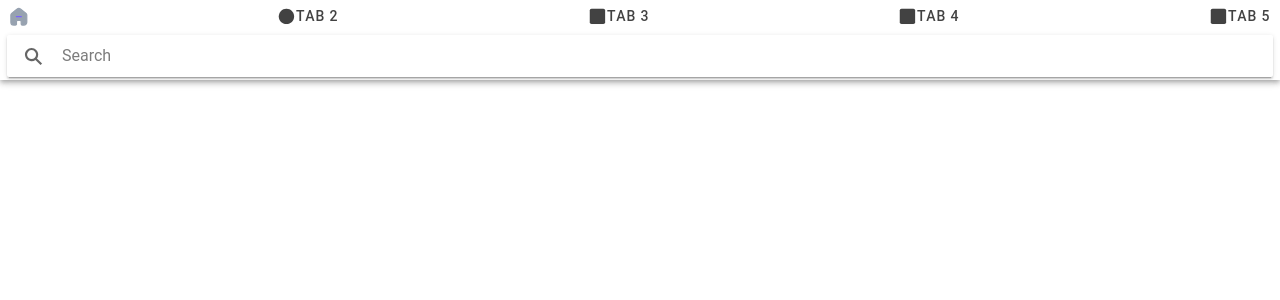
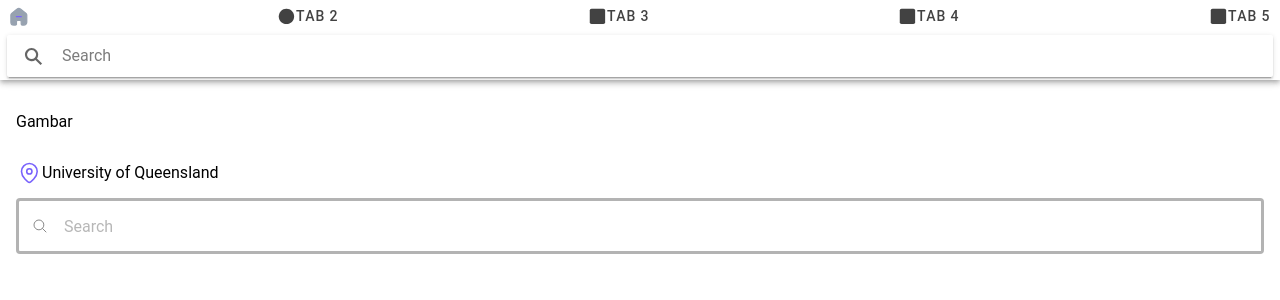
Before and after one commit to deco-builder/meal-u-fe, a React (Vite) app: page /tab1/order in a window 1280 px wide. Shown: the top 300 px of the page. Built offline with nearby package versions, Linux system fonts and the light colour scheme.

Commit message:
chore: initial commit

```diff
--- /dev/null
+++ b/public/icon/location-icon.tsx
@@ -0,0 +1,44 @@
+import React from "react";
+
+interface LocationIconProps {
+  color?: string;
+  selectedColor?: string;
+  selected?: boolean;
+}
+
+const LocationIcon: React.FC<LocationIconProps> = ({
+  color = "#97A2B0",
+  selectedColor = "#7862FC",
+  selected = false,
+}) => {
+  return (
+    <svg
+      xmlns="http://www.w3.org/2000/svg"
+      width="26"
+      height="26"
+      viewBox="0 0 26 26"
+      fill="none"
+    >
+      <path
+        fill-rule="evenodd"
+        clip-rule="evenodd"
+        d="M15.9636 11.3805C15.9636 9.93297 14.7907 8.76001 13.3442 8.76001C11.8966 8.76001 10.7236 9.93297 10.7236 11.3805C10.7236 12.8271 11.8966 14 13.3442 14C14.7907 14 15.9636 12.8271 15.9636 11.3805Z"
+        stroke="#7862FC"
+        stroke-width="1.572"
+        stroke-linecap="round"
+        stroke-linejoin="round"
+      />
+      <path
+        fill-rule="evenodd"
+        clip-rule="evenodd"
+        d="M13.3434 22.384C12.0874 22.384 5.48389 17.0375 5.48389 11.4463C5.48389 7.06921 9.00213 3.52002 13.3434 3.52002C17.6846 3.52002 21.2039 7.06921 21.2039 11.4463C21.2039 17.0375 14.5994 22.384 13.3434 22.384Z"
+        stroke="#7862FC"
+        stroke-width="1.572"
+        stroke-linecap="round"
+        stroke-linejoin="round"
+      />
+    </svg>
+  );
+};
+
+export default LocationIcon;
--- a/src/App.tsx
+++ b/src/App.tsx
@@ -53,6 +53,7 @@ import "@ionic/react/css/display.css";
 import "./theme/variables.css";
 import { useState } from "react";
 import SubPage from "./pages/Tab-1/Sub-Page-1/sub-page-1";
+import Order from "./pages/Tab-1/Order";
 import Navbar from "./components/NavigationBar/Navbar";
 
 setupIonicReact();
@@ -74,6 +75,9 @@ const App: React.FC = () => {
               </Route>
               <Route exact path="/tab1/subpage">
                 <SubPage />
+              </Route>
+              <Route exact path="/tab1/order">
+                <Order />
               </Route>
               <Route exact path="/tab2">
                 <Tab2 />
--- /dev/null
+++ b/src/pages/Tab-1/Order/index.tsx
@@ -0,0 +1,42 @@
+import React, { useState, useEffect } from "react";
+import {
+  IonBackButton,
+  IonButtons,
+  IonHeader,
+  IonContent,
+  IonToolbar,
+  IonTitle,
+  IonPage,
+  IonButton,
+  IonInput,
+  IonIcon,
+} from "@ionic/react";
+import LocationIcon from "../../../../public/icon/location-icon";
+import "./order.css";
+import { searchOutline } from "ionicons/icons";
+import OrderMobile from "./order-mobile";
+import OrderWeb from "./order-web";
+
+function Order() {
+  const [isMobile, setIsMobile] = useState(window.innerWidth < 576);
+
+  useEffect(() => {
+    const handleResize = () => {
+      setIsMobile(window.innerWidth < 576);
+    };
+
+    window.addEventListener('resize', handleResize);
+
+    return () => {
+      window.removeEventListener('resize', handleResize);
+    };
+  }, []);
+
+  if (isMobile) {
+    return <OrderMobile />;
+  }
+
+  return <OrderWeb />;
+}
+
+export default Order;
--- /dev/null
+++ b/src/pages/Tab-1/Order/order-mobile.tsx
@@ -0,0 +1,56 @@
+import React from "react";
+import {
+  IonBackButton,
+  IonButtons,
+  IonHeader,
+  IonContent,
+  IonToolbar,
+  IonTitle,
+  IonPage,
+  IonButton,
+  IonInput,
+  IonIcon,
+} from "@ionic/react";
+import LocationIcon from "../../../../public/icon/location-icon";
+import "./order.css";
+import { searchOutline } from "ionicons/icons";
+
+function OrderMobile() {
+  return (
+    <IonPage>
+      <IonHeader>
+        <IonToolbar className="ion-hide-sm-up">
+          <IonButtons slot="start">
+            <IonBackButton defaultHref="/tab1"></IonBackButton>
+          </IonButtons>
+          <IonTitle>Order</IonTitle>
+        </IonToolbar>
+      </IonHeader>
+      <IonContent className="ion-padding">
+        <div>
+          <p>Delivery Location</p>
+        </div>
+        <div className="header-location">
+          <LocationIcon />
+          <p>University of Queensland</p>
+        </div>
+        <div>
+          <IonInput
+            className="custom-input"
+            fill="outline"
+            placeholder="Search"
+            {...({ className: "custom-input" } as any)}
+          >
+            <IonIcon
+              slot="start"
+              icon={searchOutline}
+              aria-hidden="true"
+            ></IonIcon>
+          </IonInput>
+        </div>
+      </IonContent>
+    </IonPage>
+  );
+}
+
+export default OrderMobile;
--- /dev/null
+++ b/src/pages/Tab-1/Order/order-web.tsx
@@ -0,0 +1,56 @@
+import React from "react";
+import {
+  IonBackButton,
+  IonButtons,
+  IonHeader,
+  IonContent,
+  IonToolbar,
+  IonTitle,
+  IonPage,
+  IonButton,
+  IonInput,
+  IonIcon,
+} from "@ionic/react";
+import LocationIcon from "../../../../public/icon/location-icon";
+import "./order.css";
+import { searchOutline } from "ionicons/icons";
+
+function OrderWeb() {
+  return (
+    <IonPage>
+      <IonHeader>
+        <IonToolbar className="ion-hide-sm-up">
+          <IonButtons slot="start">
+            <IonBackButton defaultHref="/tab1"></IonBackButton>
+          </IonButtons>
+          <IonTitle>Order</IonTitle>
+        </IonToolbar>
+      </IonHeader>
+      <IonContent className="ion-padding">
+        <div>
+          <p>Gambar</p>
+        </div>
+        <div className="header-location">
+          <LocationIcon />
+          <p>University of Queensland</p>
+        </div>
+        <div>
+          <IonInput
+            className="custom-input"
+            fill="outline"
+            placeholder="Search"
+            {...({ className: "custom-input" } as any)}
+          >
+            <IonIcon
+              slot="start"
+              icon={searchOutline}
+              aria-hidden="true"
+            ></IonIcon>
+          </IonInput>
+        </div>
+      </IonContent>
+    </IonPage>
+  );
+}
+
+export default OrderWeb;
--- /dev/null
+++ b/src/pages/Tab-1/Order/order.css
@@ -0,0 +1,23 @@
+.header-location {
+  display: flex;
+  flex-direction: row;
+  justify-content: flex-start;
+  align-items: center;
+}
+
+.custom-input {
+  --border-color: #e6ebf2;
+  --border-radius: 50px;
+  --border-width: 3px;
+  --padding-start: 16px;
+  --padding-end: 16px;
+}
+
+.custom-input {
+  --color: #000000;
+  --placeholder-color: #888888;
+}
+
+.custom-input ion-icon {
+  color: #888888;
+}
--- a/src/pages/Tab-1/Tab1.tsx
+++ b/src/pages/Tab-1/Tab1.tsx
@@ -17,6 +17,10 @@ const Tab1: React.FC = () => {
     router.push('/tab1/subpage');
   };
 
+  const navigateToOrderPage = () => {
+    router.push('/tab1/order');
+  };
+
   return (
     <IonPage>
       <IonHeader>
@@ -29,6 +33,9 @@ const Tab1: React.FC = () => {
         <IonButton onClick={navigateToSubPage}>
           Go to SubPage
         </IonButton>
+        <IonButton onClick={navigateToOrderPage}>
+          Go to Order
+        </IonButton>
       </IonContent>
     </IonPage>
   );
```
